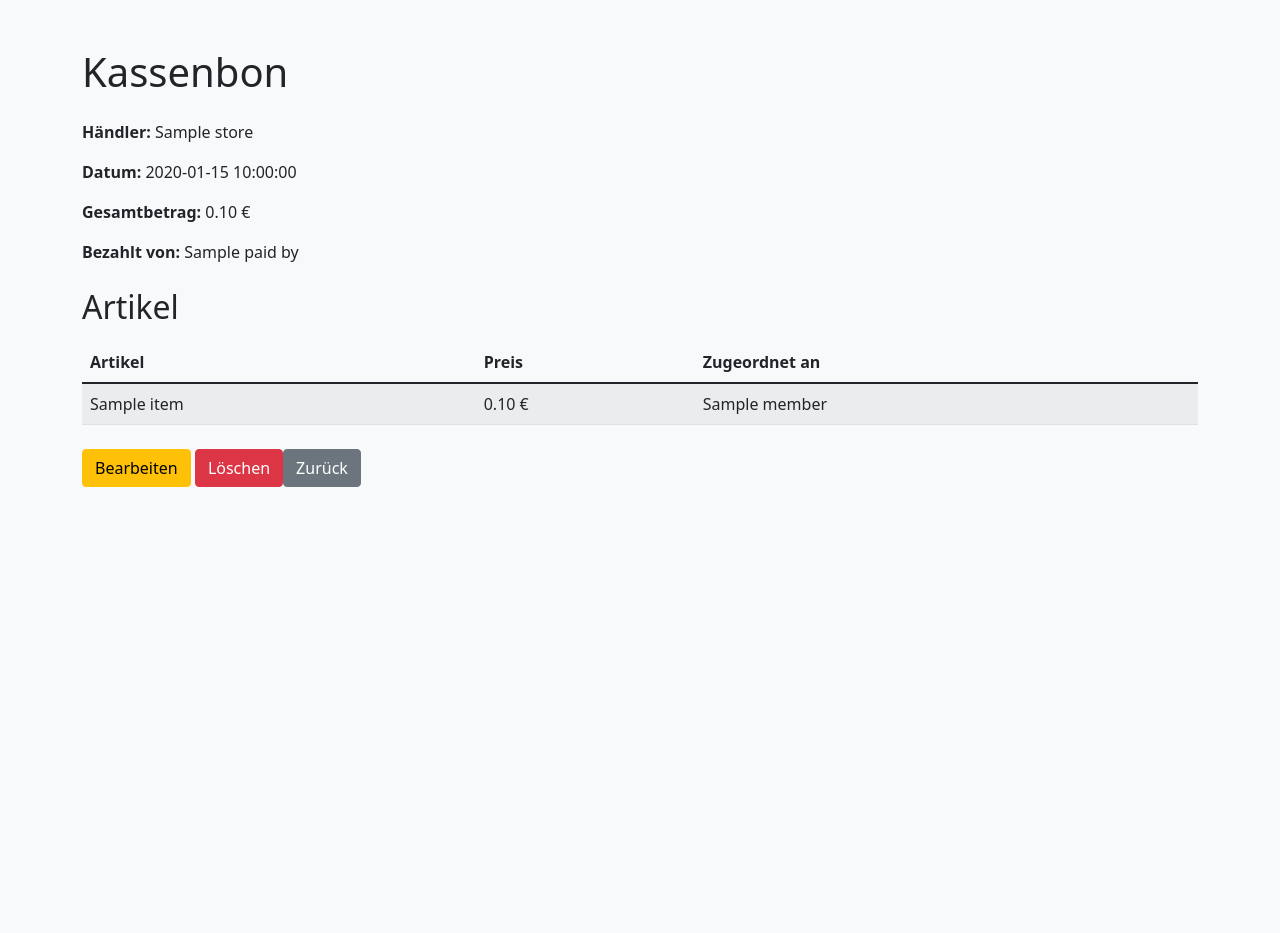
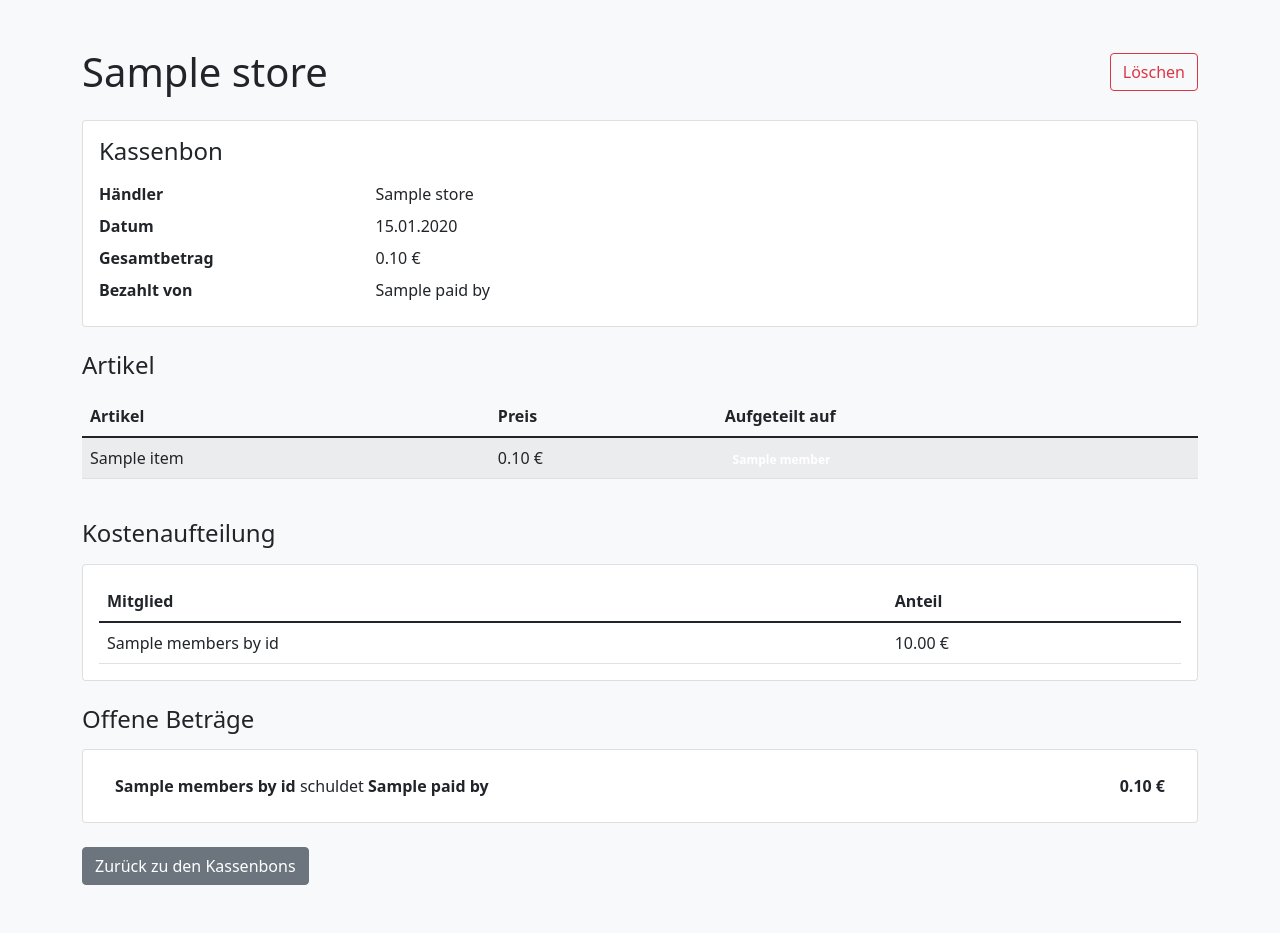
Before and after one commit to Denariooo/wg_finanztracker, a Flask app: template src/wg_finanztracker/resources/templates/receipt_detail.html in a window 1280 px wide. Shown: the part 56-989 px from the top of the page. Before the commit the page ends 543 px from the top, so only its background shows below. Run offline with Flask 3, Linux system fonts and the light colour scheme; the template is opened without the code that fills it: most values are stand-ins (such as "Sample title", 1, 10 or a date in 2020); some libraries are stand-ins or nearby versions.

Commit message:
Add cost sharing calculations and enhance receipt detail view

```diff
--- a/src/wg_finanztracker/resources/templates/receipt_detail.html
+++ b/src/wg_finanztracker/resources/templates/receipt_detail.html
@@ -4,36 +4,49 @@
         <meta charset="UTF-8">
         <meta name="viewport" content="width=device-width, initial-scale=1">
         <title>WG Finanztracker - Kassenbon</title>
-        <link href="../static/css/bootstrap.min.css" rel="stylesheet">
+        <link href="{{ url_for('static', filename='css/bootstrap.min.css') }}" rel="stylesheet">
     </head>
     <body class="bg-light">
         <nav class="navbar navbar-expand-lg bg-body-tertiary">
-            <div class="container"><a class="navbar-brand" href="/index"> WG Finanztracker </a>
-                <div class="navbar-nav"><a class="nav-link" href="/index"> Start </a><a class="nav-link" href="/members"> Mitglieder </a><a class="nav-link active" href="/receipts"> Kassenbons </a></div>
+            <div class="container"><a class="navbar-brand" href="{{ url_for('index') }}"> WG Finanztracker </a>
+                <div class="navbar-nav"><a class="nav-link" href="{{ url_for('index') }}"> Start </a><a class="nav-link" href="{{ url_for('members') }}"> Mitglieder </a><a class="nav-link active" href="{{ url_for('receipts') }}"> Kassenbons </a></div>
             </div>
         </nav>
         <main class="container py-5">
-            <h1 class="mb-4">Kassenbon</h1>
-            <div class="mb-4">
-                <p><strong>Händler:</strong>
+            <div class="d-flex justify-content-between align-items-center mb-4">
+                <h1 class="mb-0">
                     {{ receipt.store }}
-                </p>
-                <p><strong>Datum:</strong>
-                    {{ receipt.purchase_date }}
-                </p>
-                <p><strong>Gesamtbetrag:</strong>
+                </h1>
+                <form method="post" action="{{ url_for('delete_receipt_route', receipt_id=receipt_id) }}" onsubmit="return confirm('Kassenbon wirklich löschen?');"><button type="submit" class="btn btn-outline-danger"> Löschen </button></form>
+            </div>
+            <div class="card card-body mb-4">
+                <h2 class="h4 mb-3"> Kassenbon </h2>
+                <dl class="row mb-0">
+                    <dt class="col-sm-3"> Händler </dt>
+                    <dd class="col-sm-9">
+                        {{ receipt.store }}
+                    </dd>
+                    <dt class="col-sm-3"> Datum </dt>
+                    <dd class="col-sm-9">
+                        {{ receipt.purchase_date.strftime("%d.%m.%Y") }}
+                    </dd>
+                    <dt class="col-sm-3"> Gesamtbetrag </dt>
+                    <dd class="col-sm-9">
                         {{ "%.2f"|format(receipt.price_cents / 100) }} €
-                </p>
-                <p><strong>Bezahlt von:</strong>
+                    </dd>
+                    <dt class="col-sm-3"> Bezahlt von </dt>
+                    <dd class="col-sm-9">
                         {{ receipt.paid_by.name }}
-                </p>
+                    </dd>
+                </dl>
             </div>
-            <h2 class="mb-3">Artikel</h2> {% if receipt.items %} <table class="table table-striped">
+            <h2 class="h4 mb-3"> Artikel </h2> {% if receipt.items %} <div class="table-responsive mb-4">
+                <table class="table table-striped align-middle">
                     <thead>
                         <tr>
-                        <th>Artikel</th>
-                        <th>Preis</th>
-                        <th>Zugeordnet an</th>
+                            <th> Artikel </th>
+                            <th> Preis </th>
+                            <th> Aufgeteilt auf </th>
                         </tr>
                     </thead>
                     <tbody> {% for item in receipt.items %} <tr>
@@ -43,11 +56,38 @@
                             <td>
                                 {{ "%.2f"|format(item.price_cents / 100) }} €
                             </td>
-                        <td> {% for member in item.assigned_to %} {{ member.name }}{% if not loop.last %}, {% endif %} {% endfor %} </td>
+                            <td> {% for member in item.assigned_to %} <span class="badge text-bg-secondary">
+                                    {{ member.name }}
+                                </span> {% else %} <span class="text-muted"> Niemand </span> {% endfor %} </td>
                         </tr> {% endfor %} </tbody>
-            </table> {% else %} <p>Keine Artikel vorhanden.</p> {% endif %} <div class="mt-4"><button type="button" class="btn btn-warning"> Bearbeiten </button>
-                <form action="/receipts/{{ receipt_id }}/delete" method="post" class="d-inline"><button type="submit" class="btn btn-danger"> Löschen </button></form><a href="/receipts" class="btn btn-secondary"> Zurück </a>
-            </div>
+                </table>
+            </div> {% else %} <div class="alert alert-secondary"> Keine Artikel vorhanden. </div> {% endif %} <h2 class="h4 mb-3"> Kostenaufteilung </h2> {% if shares %} <div class="card card-body mb-4">
+                <table class="table mb-0">
+                    <thead>
+                        <tr>
+                            <th> Mitglied </th>
+                            <th> Anteil </th>
+                        </tr>
+                    </thead>
+                    <tbody> {% for member_id, share in shares.items() %} <tr>
+                            <td>
+                                {{ members_by_id[member_id].name }}
+                            </td>
+                            <td>
+                                {{ "%.2f"|format(share / 100) }} €
+                            </td>
+                        </tr> {% endfor %} </tbody>
+                </table>
+            </div> {% else %} <div class="alert alert-secondary"> Für diesen Kassenbon konnte keine Kostenaufteilung berechnet werden. </div> {% endif %} <h2 class="h4 mb-3"> Offene Beträge </h2> {% if debts %} <div class="card card-body mb-4">
+                <div class="list-group list-group-flush"> {% for member_id, amount in debts.items() %} <div class="list-group-item d-flex justify-content-between align-items-center">
+                        <div><strong>
+                                {{ members_by_id[member_id].name }}
+                            </strong> schuldet <strong>
+                                {{ receipt.paid_by.name }}
+                            </strong></div><span class="fw-bold">
+                            {{ "%.2f"|format(amount / 100) }} € </span>
+                    </div> {% endfor %} </div>
+            </div> {% else %} <div class="alert alert-success"> Für diesen Kassenbon gibt es keine offenen Beträge gegenüber anderen Mitgliedern. </div> {% endif %} <a href="{{ url_for('receipts') }}" class="btn btn-secondary"> Zurück zu den Kassenbons </a>
         </main>
     </body>
 </html>
--- a/src/wg_finanztracker/web/app.py
+++ b/src/wg_finanztracker/web/app.py
@@ -5,6 +5,10 @@ from pathlib import Path
 
 from flask import Flask, abort, redirect, render_template, request
 
+from wg_finanztracker.domain.cost_sharing import (
+    calculate_debts,
+    calculate_shares,
+)
 from wg_finanztracker.domain.models import Item, Receipt
 from wg_finanztracker.ocr.service import ReceiptOcrService
 from wg_finanztracker.ocr.tesseract_service import TesseractOcrService
@@ -54,10 +58,24 @@ def receipt_detail(receipt_id: int):
     if receipt is None:
         abort(404)
 
+    shares = calculate_shares(receipt)
+    debts = calculate_debts(receipt)
+
+    members_by_id = {
+        receipt.paid_by.id: receipt.paid_by,
+    }
+
+    for item in receipt.items:
+        for member in item.assigned_to:
+            members_by_id[member.id] = member
+
     return render_template(
         "receipt_detail.html",
         receipt=receipt,
         receipt_id=receipt_id,
+        shares=shares,
+        debts=debts,
+        members_by_id=members_by_id,
     )
 
 
```
Lines whose indentation alone changed are shown as unchanged.
